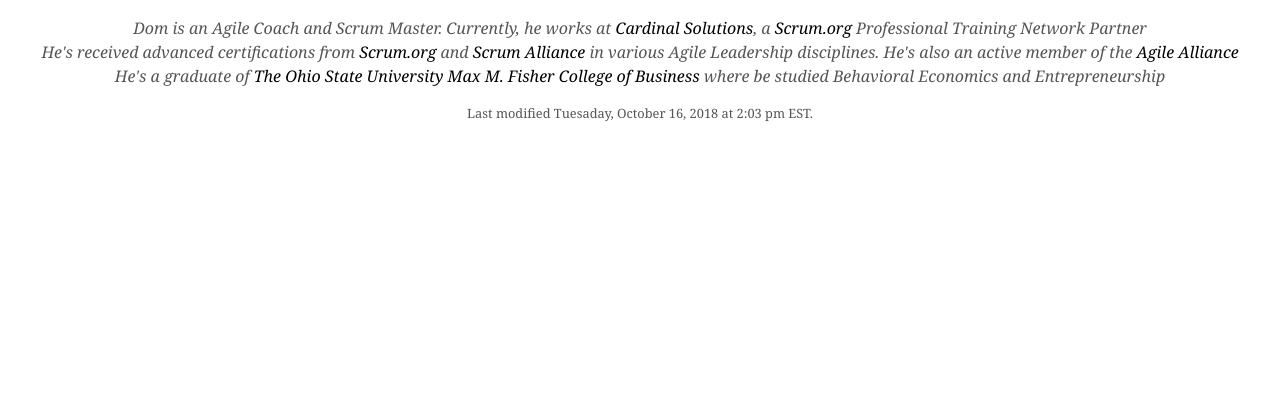
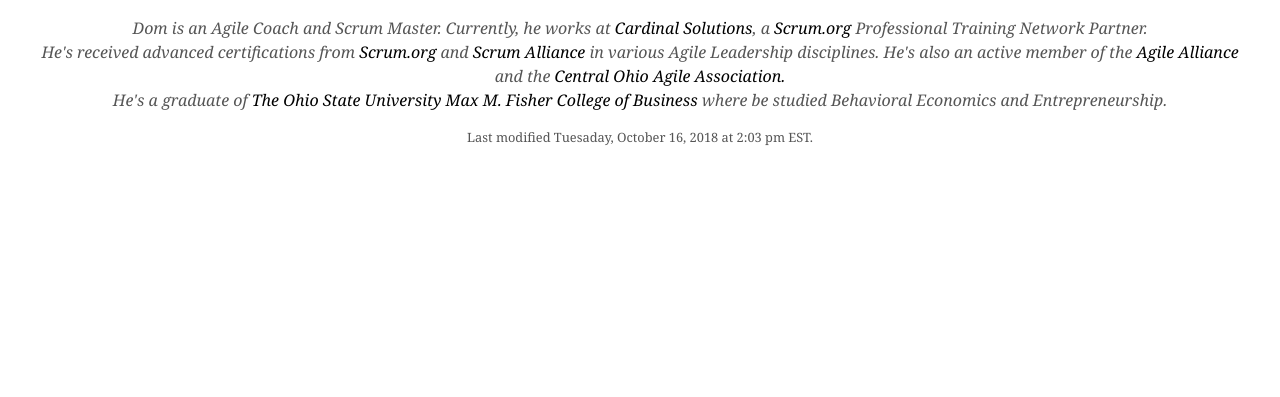
Before and after one commit to kschoolz/dommichalec.github.io, a plain HTML site: page index.html in a window 1280 px wide. Shown: the part 403-800 px from the top of the page. Drawn offline with nearby package versions, Linux system fonts and the light colour scheme.

Commit message:
update profile

```diff
--- a/index.html
+++ b/index.html
@@ -21,9 +21,9 @@
             <p class="large"><a href="https://github.com/dommichalec" target="_blank">github.com/dommichalec</a></p>
             <p class="small">STACKOVERFLOW SNAPSHOT AT</p>
             <p class="large"><a href="https://stackoverflow.com/users/story/9754799" target="_blank">StackOverflow Profile</a></p>
-            <p class="footer">Dom is an Agile Coach and Scrum Master.  Currently, he works at <a class="osu" href="https://www.cardinalsolutions.com/" target="_blank">Cardinal Solutions</a>, a <a class="osu" href="https://www.scrum.org" target="_blank">Scrum.org</a> Professional Training Network Partner
-            <br/>He's received advanced certifications from <a class="osu" href="https://www.scrum.org/user/311375" target="_blank">Scrum.org</a> and <a class="osu" href="https://membership.scrumalliance.org/search/" target="_blank">Scrum Alliance</a> in various Agile Leadership disciplines. He's also an active member of the <a class="osu" href="https://www.agilealliance.org/">Agile Alliance</a>
-            <br/>He's a graduate of <a class="osu" href="https://www.fisher.osu.edu" target="_blank">The Ohio State University Max M. Fisher College of Business</a> where be studied Behavioral Economics and Entrepreneurship
+            <p class="footer">Dom is an Agile Coach and Scrum Master.  Currently, he works at <a class="osu" href="https://www.cardinalsolutions.com/" target="_blank">Cardinal Solutions</a>, a <a class="osu" href="https://www.scrum.org" target="_blank">Scrum.org</a> Professional Training Network Partner.
+            <br/>He's received advanced certifications from <a class="osu" href="https://www.scrum.org/user/311375" target="_blank">Scrum.org</a> and <a class="osu" href="https://membership.scrumalliance.org/search/" target="_blank">Scrum Alliance</a> in various Agile Leadership disciplines. He's also an active member of the <a class="osu" href="https://www.agilealliance.org/">Agile Alliance</a> and the <a class="osu" href="http://www.cohaa.org/"> Central Ohio Agile Association.</a>
+            <br/>He's a graduate of <a class="osu" href="https://www.fisher.osu.edu" target="_blank">The Ohio State University Max M. Fisher College of Business</a> where be studied Behavioral Economics and Entrepreneurship.
             <p class=modified>Last modified Tuesaday, October 16, 2018 at 2:03 pm EST</script>.</p>
             <br />
         </div>
```
